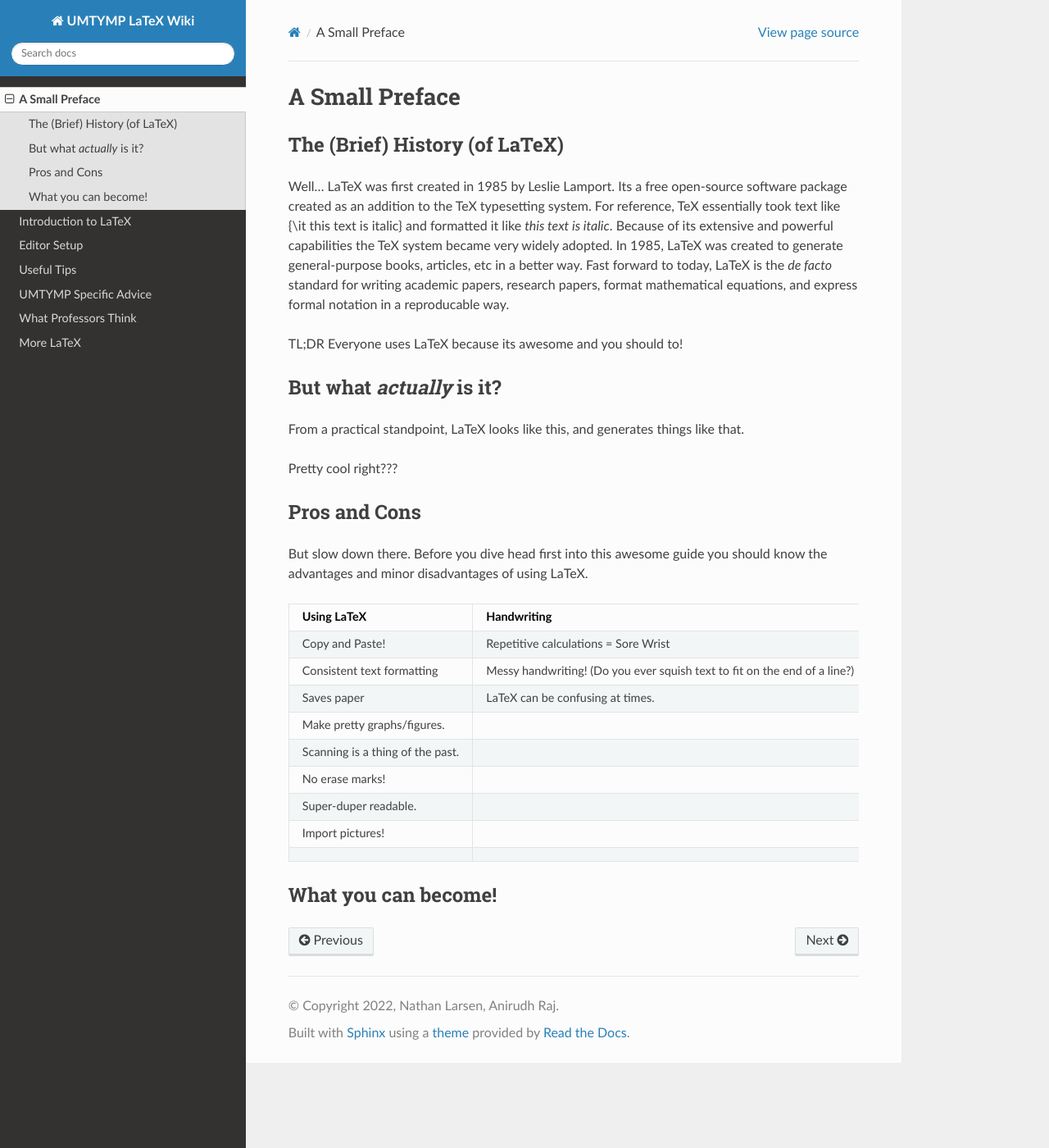
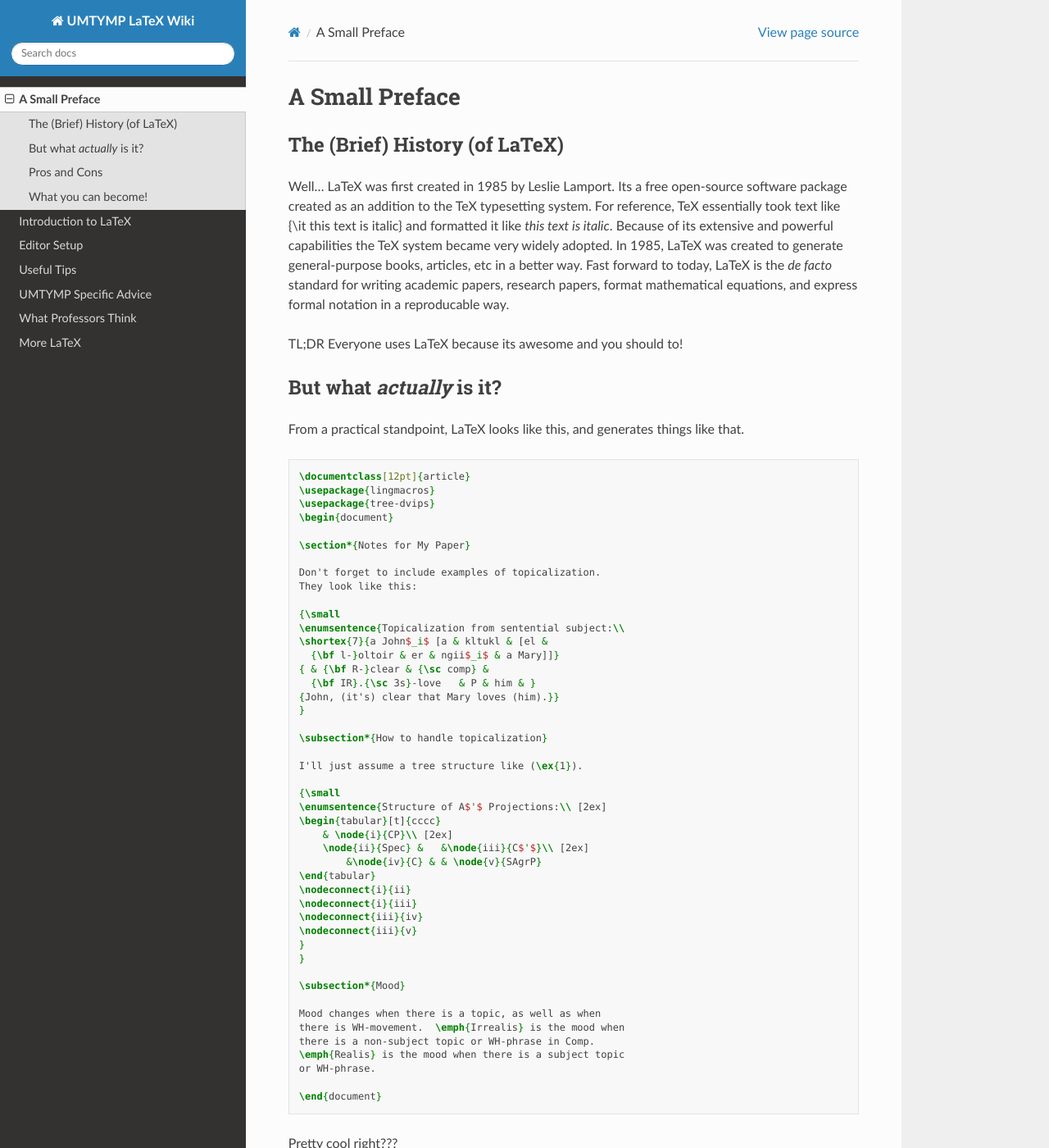
Before and after one commit to GrandMoff100/UMTYMP-Latex-Wiki, a Sphinx documentation site: the page built from docs/preface.rst, in a window 1280 px wide and 1400 px high. Shown: the whole window at 82% size. Built offline with Sphinx 7.4.7 and the Read the Docs theme 2.0.0, drawn with Linux system fonts in a browser that asks for light colours.

Commit message:
Add a code example

```diff
--- a/docs/preface.rst
+++ b/docs/preface.rst
@@ -17,6 +17,55 @@ TL;DR Everyone uses LaTeX because its awesome and you should to!
 But what *actually* is it?
 -----------------------------
 From a practical standpoint, LaTeX looks like this, and generates things like that.
+
+.. code-block:: latex
+
+    \documentclass[12pt]{article}
+    \usepackage{lingmacros}
+    \usepackage{tree-dvips}
+    \begin{document}
+
+    \section*{Notes for My Paper}
+
+    Don't forget to include examples of topicalization.
+    They look like this:
+
+    {\small
+    \enumsentence{Topicalization from sentential subject:\\
+    \shortex{7}{a John$_i$ [a & kltukl & [el &
+      {\bf l-}oltoir & er & ngii$_i$ & a Mary]]}
+    { & {\bf R-}clear & {\sc comp} &
+      {\bf IR}.{\sc 3s}-love   & P & him & }
+    {John, (it's) clear that Mary loves (him).}}
+    }
+
+    \subsection*{How to handle topicalization}
+
+    I'll just assume a tree structure like (\ex{1}).
+
+    {\small
+    \enumsentence{Structure of A$'$ Projections:\\ [2ex]
+    \begin{tabular}[t]{cccc}
+        & \node{i}{CP}\\ [2ex]
+        \node{ii}{Spec} &   &\node{iii}{C$'$}\\ [2ex]
+            &\node{iv}{C} & & \node{v}{SAgrP}
+    \end{tabular}
+    \nodeconnect{i}{ii}
+    \nodeconnect{i}{iii}
+    \nodeconnect{iii}{iv}
+    \nodeconnect{iii}{v}
+    }
+    }
+
+    \subsection*{Mood}
+
+    Mood changes when there is a topic, as well as when
+    there is WH-movement.  \emph{Irrealis} is the mood when
+    there is a non-subject topic or WH-phrase in Comp.
+    \emph{Realis} is the mood when there is a subject topic
+    or WH-phrase.
+
+    \end{document}
 
 Pretty cool right???
 
```
